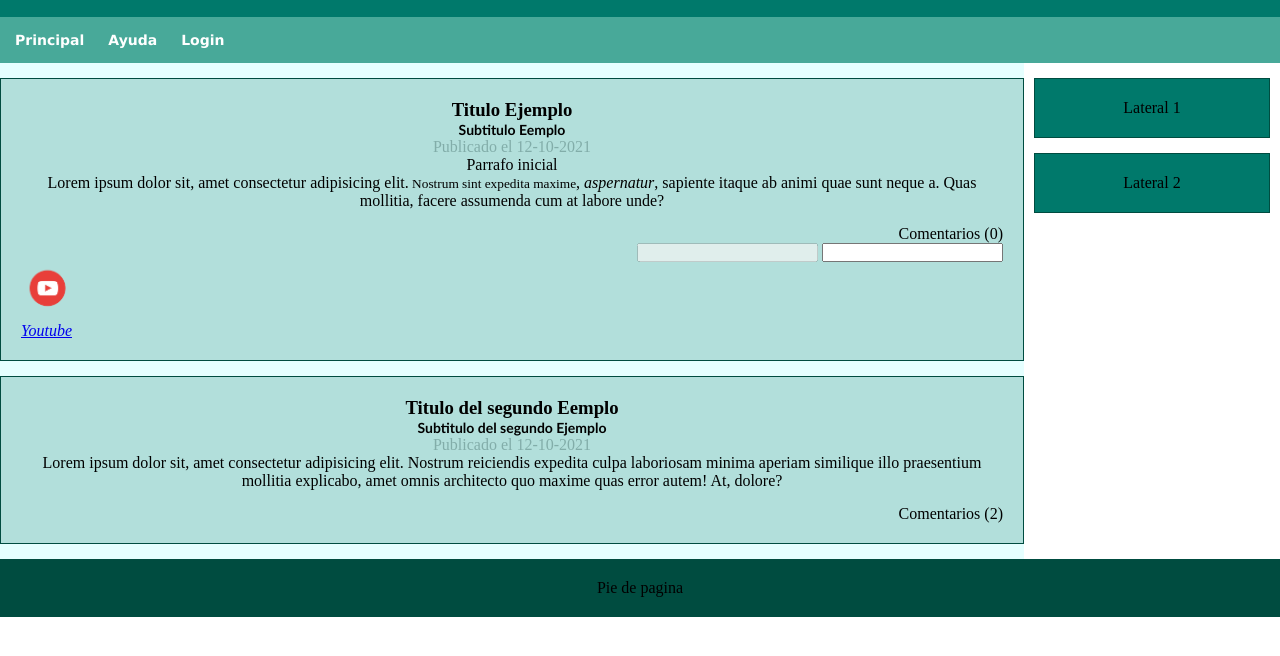
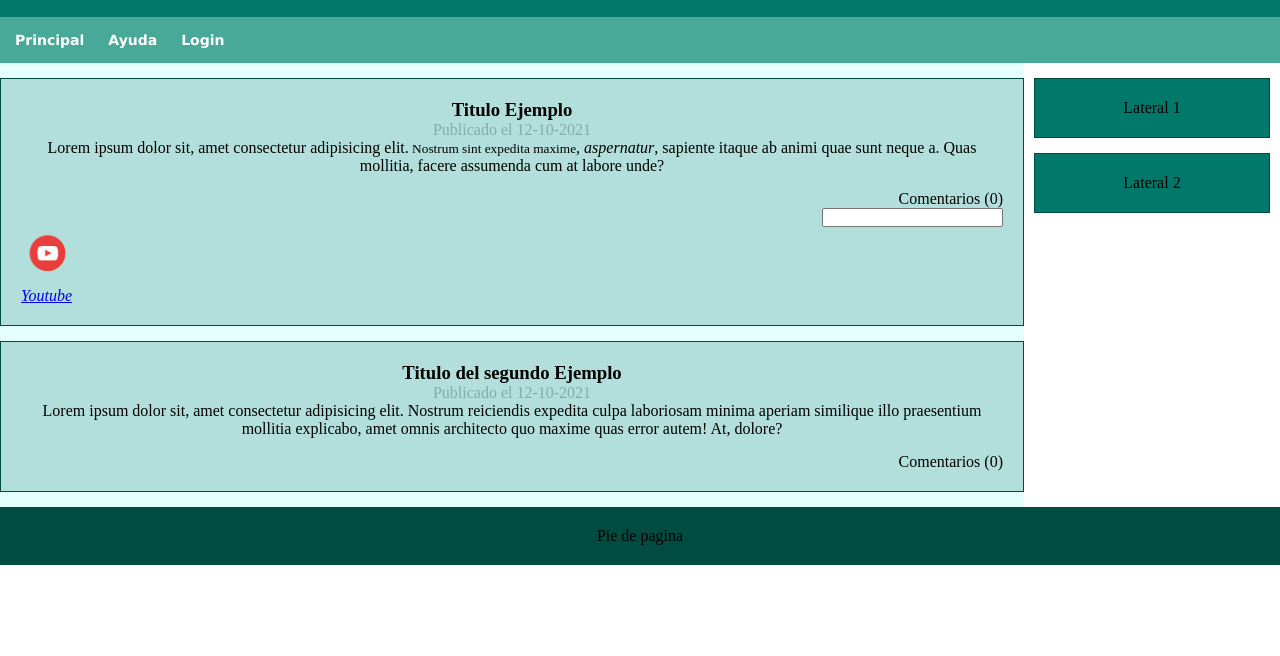
Before and after one commit to GusTarmi/Proyecto, a plain HTML site: page index.html in a window 1280 px wide. Shown: the part 68-724 px from the top of the page. Drawn offline with Linux system fonts and the light colour scheme.

Commit message:
Este vesta es la caca

```diff
--- a/index.html
+++ b/index.html
@@ -25,18 +25,13 @@
                 <article ><!--Etiqueta de articulo-->
                     <hgroup><!--etiqueta para agrupar encabezados-->
                         <h1>Titulo Ejemplo</h1>
-                        <h2>Subtitulo Eemplo</h2>
                     </hgroup>
 
                     <time datetime="12-10-2021">Publicado el 12-10-2021</time>
-                    <p>Parrafo inicial</p>
                     <p>Lorem ipsum dolor sit, amet consectetur adipisicing elit.<small> Nostrum sint expedita maxime</small>, <cite>aspernatur</cite>, sapiente itaque ab animi quae sunt neque a. <span>Quas mollitia</span>, facere assumenda cum at labore unde?</p>
 
                     <footer>
                         <p>Comentarios (0)</p>
-                        <!-- el uso del atributo deshabilitado evita que el usuario final introduzca texto en el cuadro de entrada -->
-                        <input type="text" disabled>
-
                         <!-- se permite la entrada de texto, ya que no contiene el atributo deshabilitado -->
                         <input type="text">
                     </footer>
@@ -47,13 +42,12 @@
                 </article>
                 <article>
                     <hgroup>
-                        <h1>Titulo del segundo Eemplo</h1>
-                        <h2>Subtitulo del segundo Ejemplo</h2>
+                        <h1>Titulo del segundo Ejemplo</h1>
                     </hgroup>
                     <time datetime="12-10-2021">Publicado el 12-10-2021</time>
                     <p>Lorem ipsum dolor sit, amet consectetur adipisicing elit. Nostrum reiciendis expedita culpa laboriosam minima aperiam similique illo praesentium mollitia explicabo, amet omnis architecto quo maxime quas error autem! At, dolore?</p>
                     <footer>
-                        <p>Comentarios (2)</p>
+                        <p>Comentarios (0)</p>
                     </footer>
                 </article>
             </section>
```
